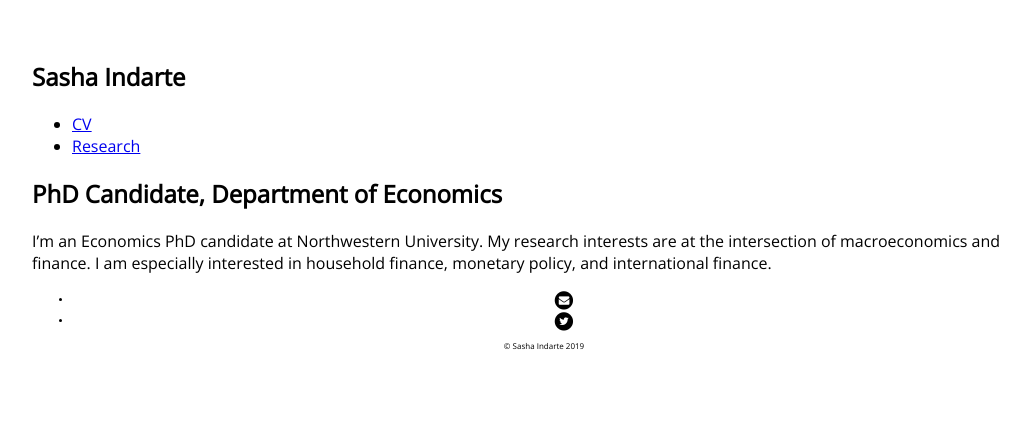
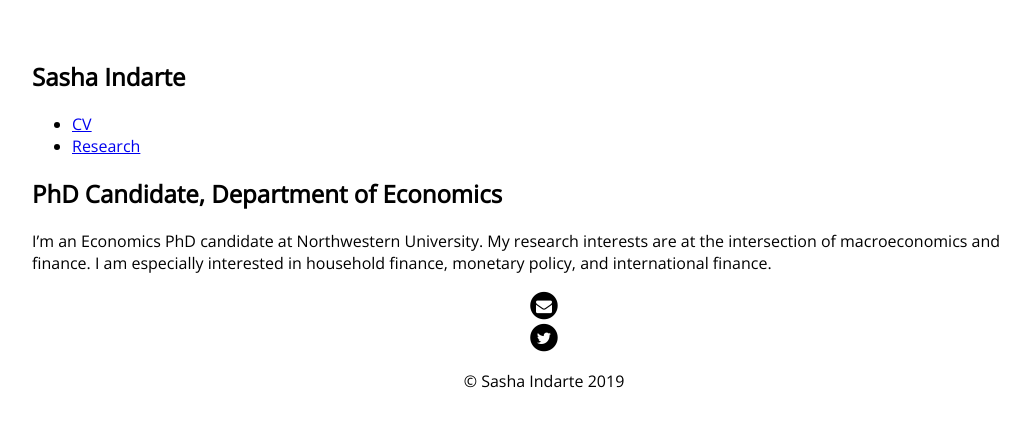
Before and after one commit to sashaindarte/sashaindarte.github.io, a Jekyll site: the page built from index.html, in a window 1280 px wide. Shown: the top 427 px of the page, without its empty margins (96-1126 px from the left). Built offline with Jekyll 4.4.1, drawn with Linux system fonts in a browser that asks for light colours.

Commit message:
Update main.css

```diff
--- a/css/main.css
+++ b/css/main.css
@@ -4,9 +4,13 @@ body {
     font-family:'Open Sans', 'Sans-Serif';
 }
 footer {
+    text-align: center;
+}
+
+footer ul {
     list-style: none;
-    font-size: .5em;
-    text-align: center;
+    font-size: .75em;
+    padding: 0px;
 }
 
 /*nav ul {
```
